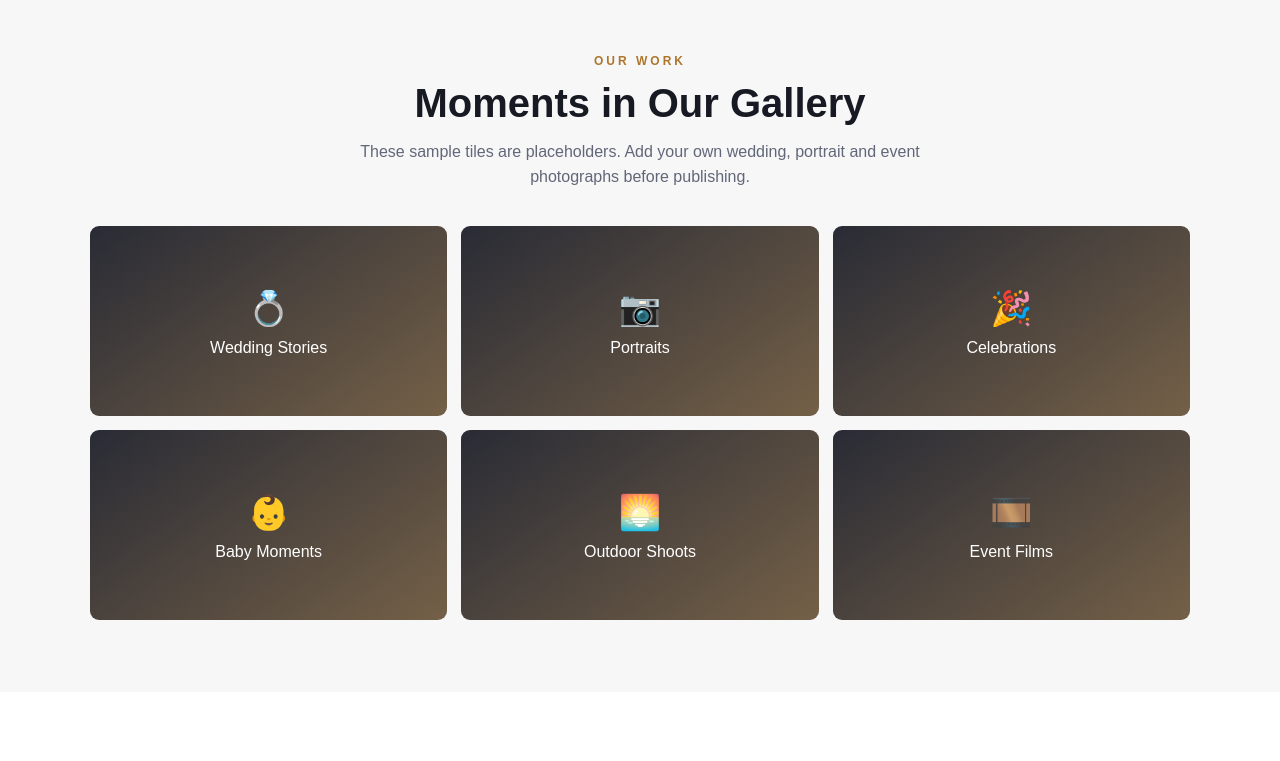
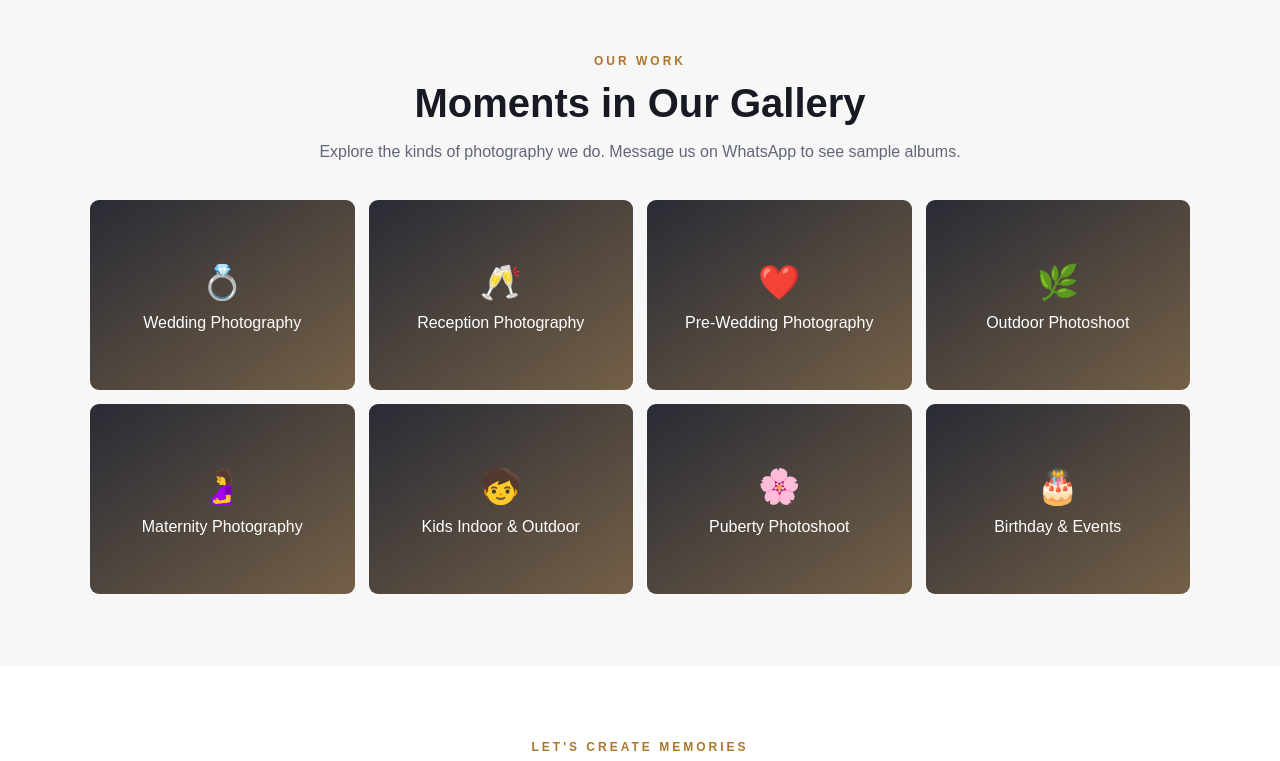
Before and after one commit to fotocornersakthi-a11y/foto-corner-website, a plain HTML site: page index.html in a window 1280 px wide. Shown: the part 2120-2881 px from the top of the page. Drawn offline with Linux system fonts and the light colour scheme.

Commit message:
Add files via upload

```diff
--- a/index.html
+++ b/index.html
@@ -38,7 +38,7 @@
     .service{border:1px solid #eee;border-radius:10px;padding:23px;background:#fff;box-shadow:0 8px 25px #11111108}
     .service .ico{font-size:27px}.service h3{margin:8px 0 4px;font-size:18px}.service p{margin:0;color:var(--muted);font-size:14px}
     .gallery{background:#f7f7f8}
-    .gallery-grid{display:grid;grid-template-columns:repeat(3,1fr);gap:14px}
+    .gallery-grid{display:grid;grid-template-columns:repeat(4,1fr);gap:14px}@media(max-width:760px){.gallery-grid{grid-template-columns:repeat(2,1fr)}}
     .gallery-tile{min-height:190px;border-radius:9px;background:linear-gradient(145deg,#292b35,#746047);display:grid;place-items:center;color:#fff;text-align:center;padding:18px}
     .gallery-tile span{font-size:34px;display:block}
     .contact-grid{display:grid;grid-template-columns:1fr 1fr;gap:30px}
@@ -92,14 +92,16 @@
       </div>
     </div></section>
 
-    <section class="gallery" id="gallery"><div class="wrap"><div class="section-head"><div class="eyebrow">Our work</div><h2>Moments in Our Gallery</h2><p>These sample tiles are placeholders. Add your own wedding, portrait and event photographs before publishing.</p></div>
+    <section class="gallery" id="gallery"><div class="wrap"><div class="section-head"><div class="eyebrow">Our work</div><h2>Moments in Our Gallery</h2><p>Explore the kinds of photography we do. Message us on WhatsApp to see sample albums.</p></div>
       <div class="gallery-grid">
-        <div class="gallery-tile"><div><span>💍</span>Wedding Stories</div></div>
-        <div class="gallery-tile"><div><span>📷</span>Portraits</div></div>
-        <div class="gallery-tile"><div><span>🎉</span>Celebrations</div></div>
-        <div class="gallery-tile"><div><span>👶</span>Baby Moments</div></div>
-        <div class="gallery-tile"><div><span>🌅</span>Outdoor Shoots</div></div>
-        <div class="gallery-tile"><div><span>🎞️</span>Event Films</div></div>
+        <div class="gallery-tile"><div><span>💍</span>Wedding Photography</div></div>
+        <div class="gallery-tile"><div><span>🥂</span>Reception Photography</div></div>
+        <div class="gallery-tile"><div><span>❤️</span>Pre-Wedding Photography</div></div>
+        <div class="gallery-tile"><div><span>🌿</span>Outdoor Photoshoot</div></div>
+        <div class="gallery-tile"><div><span>🤰</span>Maternity Photography</div></div>
+        <div class="gallery-tile"><div><span>🧒</span>Kids Indoor &amp; Outdoor</div></div>
+        <div class="gallery-tile"><div><span>🌸</span>Puberty Photoshoot</div></div>
+        <div class="gallery-tile"><div><span>🎂</span>Birthday &amp; Events</div></div>
       </div>
     </div></section>
 
@@ -107,6 +109,7 @@
       <div class="contact-grid">
         <div class="contact-card"><h3>Visit Our Studio</h3>
           <div class="contact-row"><b>Address</b>No. 10/A, Villianur Main Road, Opp. NEXA Car Showroom, Mothilal Nagar, Moolakulam, Puducherry – 605010.</div>
+          <div class="contact-row"><a class="btn primary" href="https://www.google.com/maps/dir/?api=1&destination=FOTO+CORNER+Moolakulam+Puducherry&destination_place_id=ChIJ06f8nKphUzoRVFNMFI27zfk" target="_blank" rel="noopener">Get Directions</a> <a class="btn outline" style="color:#171923;border-color:#171923" href="https://www.google.com/maps/search/?api=1&query=FOTO+CORNER+Moolakulam+Puducherry&query_place_id=ChIJ06f8nKphUzoRVFNMFI27zfk" target="_blank" rel="noopener">View on Google Maps</a></div>
           <div class="contact-row"><b>Phone / WhatsApp</b><a href="tel:+919600879738">+91 96008 79738</a></div>
           <div class="contact-row"><b>Instagram</b><a href="https://www.instagram.com/foto_corner_py/" target="_blank" rel="noopener">@foto_corner_py</a></div>
         </div>
@@ -115,6 +118,7 @@
           <p style="font-size:13px;margin-top:18px">Instagram: <a href="https://www.instagram.com/foto_corner_py/" target="_blank" rel="noopener">View our Instagram page</a></p>
         </div>
       </div>
+      <div style="margin-top:30px;border-radius:10px;overflow:hidden;border:1px solid #eee"><iframe title="FOTO CORNER location on Google Maps" src="https://www.google.com/maps?q=FOTO+CORNER+Moolakulam+Puducherry&amp;ll=11.9310587,79.7862096&amp;z=16&amp;output=embed" width="100%" height="320" style="border:0;display:block" loading="lazy" referrerpolicy="no-referrer-when-downgrade" allowfullscreen></iframe></div>
     </div></section>
   </main>
   <footer>© <span id="year"></span> FOTO CORNER DIGITAL STUDIO · Puducherry · All rights reserved.</footer>
```
